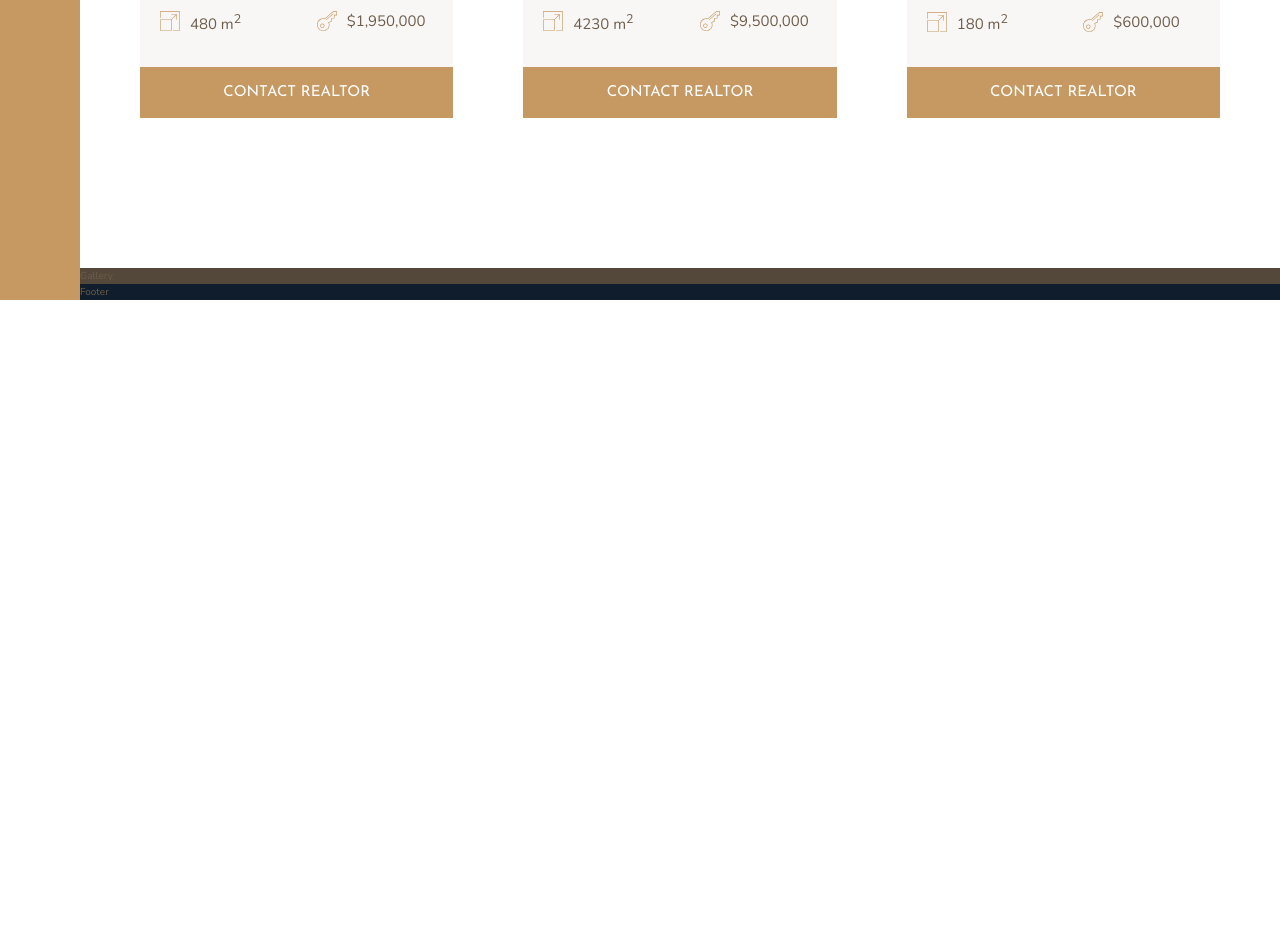
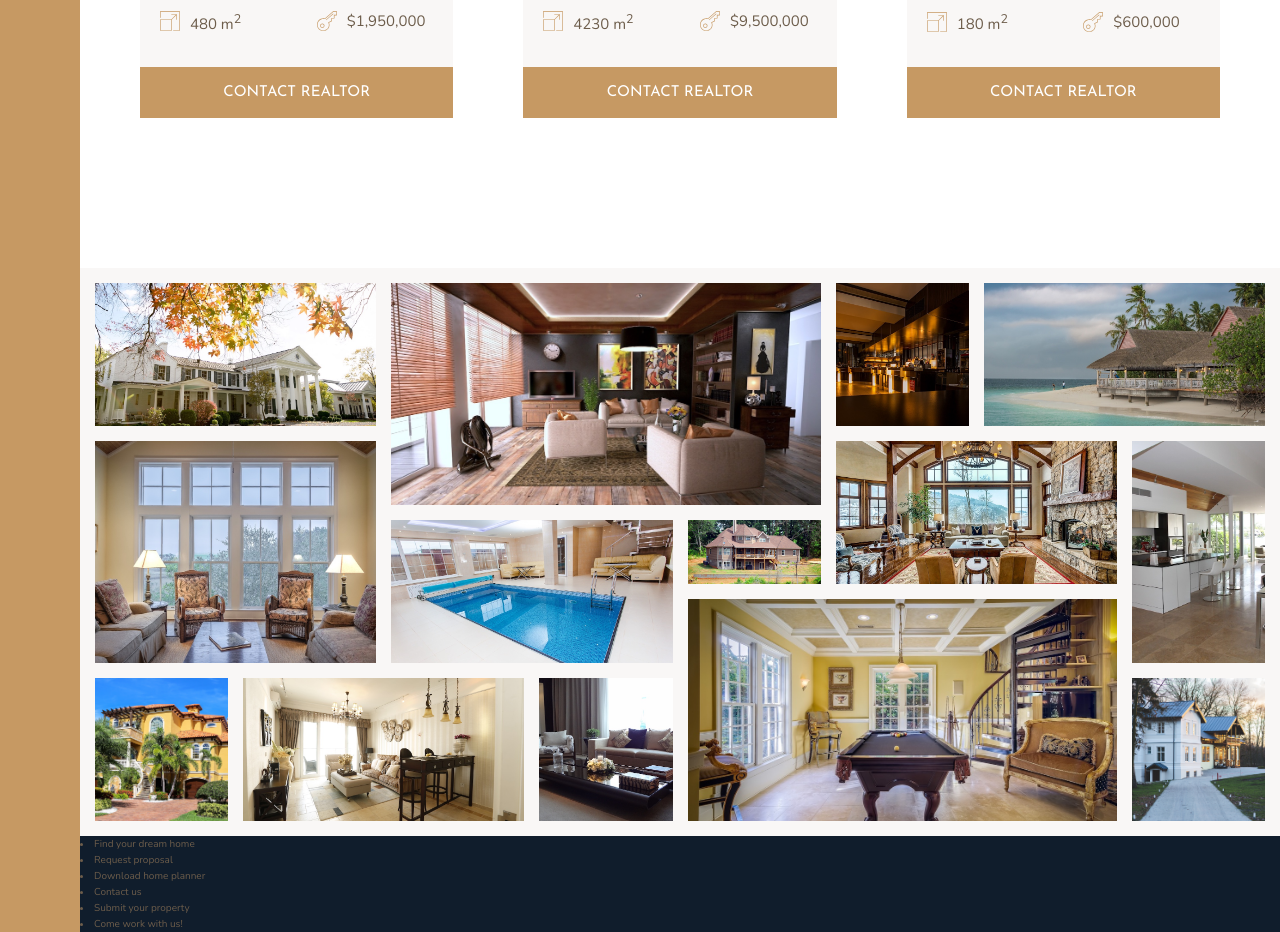
Before and after one commit to Commonlk/Nexter, a website: page index.html in a window 1280 px wide. Shown: the part 2666-3598 px from the top of the page. Before the commit the page ends 2966 px from the top, so only its background shows below. Drawn offline with nearby package versions, Linux system fonts and the light colour scheme.

Commit message:
Add gallery markup, footer markup and Style gallery

```diff
--- a/index.html
+++ b/index.html
@@ -302,8 +302,80 @@
       </div>
     </section>
 
-    <section class="gallery">Gallery</section>
+    <section class="gallery">
+      <figure class="gallery__item gallery__item--1">
+        <img src="img/gal-1.jpeg" alt="Gallery image 1" class="gallery__img" />
+      </figure>
+      <figure class="gallery__item gallery__item--2">
+        <img src="img/gal-2.jpeg" alt="Gallery image 2" class="gallery__img" />
+      </figure>
+      <figure class="gallery__item gallery__item--3">
+        <img src="img/gal-3.jpeg" alt="Gallery image 3" class="gallery__img" />
+      </figure>
+      <figure class="gallery__item gallery__item--4">
+        <img src="img/gal-4.jpeg" alt="Gallery image 4" class="gallery__img" />
+      </figure>
+      <figure class="gallery__item gallery__item--5">
+        <img src="img/gal-5.jpeg" alt="Gallery image 5" class="gallery__img" />
+      </figure>
+      <figure class="gallery__item gallery__item--6">
+        <img src="img/gal-6.jpeg" alt="Gallery image 6" class="gallery__img" />
+      </figure>
+      <figure class="gallery__item gallery__item--7">
+        <img src="img/gal-7.jpeg" alt="Gallery image 7" class="gallery__img" />
+      </figure>
+      <figure class="gallery__item gallery__item--8">
+        <img src="img/gal-8.jpeg" alt="Gallery image 8" class="gallery__img" />
+      </figure>
+      <figure class="gallery__item gallery__item--9">
+        <img src="img/gal-9.jpeg" alt="Gallery image 9" class="gallery__img" />
+      </figure>
+      <figure class="gallery__item gallery__item--10">
+        <img
+          src="img/gal-10.jpeg"
+          alt="Gallery image 10"
+          class="gallery__img"
+        />
+      </figure>
+      <figure class="gallery__item gallery__item--11">
+        <img
+          src="img/gal-11.jpeg"
+          alt="Gallery image 11"
+          class="gallery__img"
+        />
+      </figure>
+      <figure class="gallery__item gallery__item--12">
+        <img
+          src="img/gal-12.jpeg"
+          alt="Gallery image 12"
+          class="gallery__img"
+        />
+      </figure>
+      <figure class="gallery__item gallery__item--13">
+        <img
+          src="img/gal-13.jpeg"
+          alt="Gallery image 13"
+          class="gallery__img"
+        />
+      </figure>
+      <figure class="gallery__item gallery__item--14">
+        <img
+          src="img/gal-14.jpeg"
+          alt="Gallery image 14"
+          class="gallery__img"
+        />
+      </figure>
+    </section>
 
-    <footer class="footer">Footer</footer>
+    <footer class="footer">
+      <nav class="nav">
+        <li class="nav__item">Find your dream home</li>
+        <li class="nav__item">Request proposal</li>
+        <li class="nav__item">Download home planner</li>
+        <li class="nav__item">Contact us</li>
+        <li class="nav__item">Submit your property</li>
+        <li class="nav__item">Come work with us!</li>
+      </nav>
+    </footer>
   </body>
 </html>
--- a/sass/_gallery.scss
+++ b/sass/_gallery.scss
@@ -1,5 +1,76 @@
 .gallery {
-  background-color: $color-grey-dark-1;
+  background-color: $color-grey-light-1;
+  grid-column: full-start / full-end;
 
-  grid-column: full-start / full-end;
+  display: grid;
+  grid-template-columns: repeat(8, 1fr);
+  grid-template-rows: repeat(7, 5vw);
+  gap: 1.5rem;
+  padding: 1.5rem;
+
+  &__item {
+    &--1 {
+      grid-row: 1 / span 2;
+      grid-column: 1 / span 2;
+    }
+    &--2 {
+      grid-row: 1 / span 3;
+      grid-column: 3 / span 3;
+    }
+    &--3 {
+      grid-row: 1 / span 2;
+      grid-column: 6 / 7;
+    }
+    &--4 {
+      grid-row: 1 / span 2;
+      grid-column: 7 / span 2;
+    }
+    &--5 {
+      grid-row: 3 / span 3;
+      grid-column: 1 / span 2;
+    }
+    &--6 {
+      grid-row: 4 / span 2;
+      grid-column: 3 / span 2;
+    }
+    &--7 {
+      grid-row: 4 / 5;
+      grid-column: 5 / 6;
+    }
+    &--8 {
+      grid-row: 3 / span 2;
+      grid-column: 6 / span 2;
+    }
+    &--9 {
+      grid-row: 3 / span 3;
+      grid-column: 8 / 9;
+    }
+    &--10 {
+      grid-row: 6 / span 2;
+      grid-column: 1 / 2;
+    }
+    &--11 {
+      grid-row: 6 / span 2;
+      grid-column: 2 / span 2;
+    }
+    &--12 {
+      grid-row: 6 / span 2;
+      grid-column: 4 / 5;
+    }
+    &--13 {
+      grid-row: 5 / span 3;
+      grid-column: 5 / span 3;
+    }
+    &--14 {
+      grid-row: 6 / span 2;
+      grid-column: 8 / 9;
+    }
+  }
+
+  &__img {
+    width: 100%;
+    height: 100%;
+    object-fit: cover;
+    display: block;
+  }
 }
```
Also changed, not shown: css/style.css, sass/main.scss (line endings or trailing spaces).
